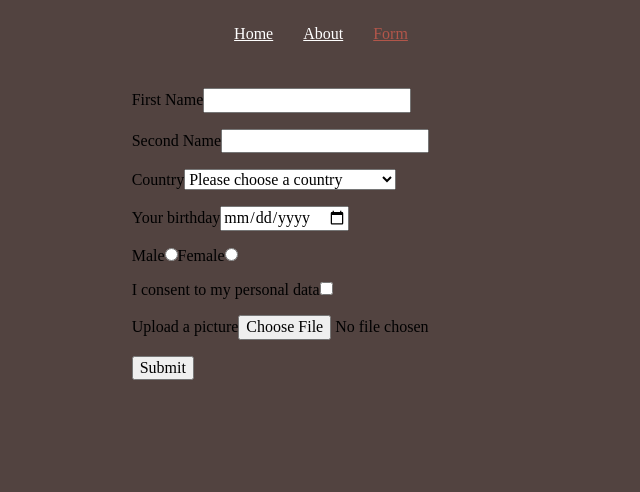
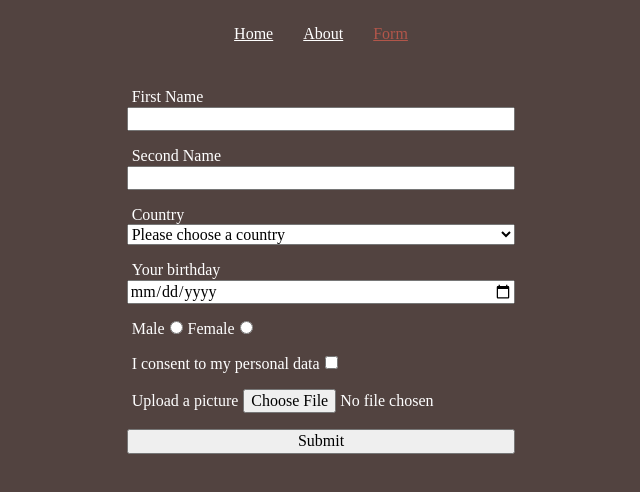
Before and after one commit to denismezhenin/rs-react-projesct, a React (Vite) app: page /form in a window 1280 px wide. Shown: the top 492 px of the page, without its empty margins (319-959 px from the left). Built offline with nearby package versions, Linux system fonts and the light colour scheme.

Commit message:
fix: lint errors

```diff
--- a/src/components/form/formLayout.tsx
+++ b/src/components/form/formLayout.tsx
@@ -1,7 +1,13 @@
 import React, { RefObject } from "react";
-import { ChangeEvent, Component } from "react";
-import { MySearchProps } from "../../constants/constants";
-import FormCard from "./foarmCard";
+import { Component } from "react";
+import {
+  IFormCard,
+  IErrorObject,
+  errorObject,
+  IValidation,
+  IValidatedData,
+} from "../../constants/constants";
+import FormCard from "./formCard";
 import {
   FirstName,
   SecondName,
@@ -13,88 +19,101 @@ import {
 } from "./inputs";
 import { VALIDATION } from "./validation";
 
-class FormLayout extends Component<Record<string, never>> {
+class FormLayout extends Component<
+  Record<string, never>,
+  { cards: Array<IFormCard>; errors: IErrorObject }
+> {
   Form: RefObject<HTMLFormElement>;
   constructor(props: Record<string, never>) {
     super(props);
     this.Form = React.createRef();
-    this.state = { cards: [], errors: {} };
+    this.state = {
+      cards: [],
+      errors: errorObject,
+    };
   }
 
   handleSubmit = (e: React.FormEvent<HTMLFormElement>) => {
     e.preventDefault();
-    // console.log(this.Form.current)
+    if (!(this.Form.current instanceof HTMLFormElement)) return;
     const formData = new FormData(this.Form.current);
-    // const id = this.state.cards
-    const card = {
+    const card: IFormCard = {
       id: this.state.cards.length,
       sex: "",
+      firstName: "",
+      secondName: "",
+      country: "",
+      birthday: "",
+      agree: "",
+      image: "",
     };
-    // console.log(formData.entries())
     for (const [key, value] of formData) {
-      if (key === "file") {
-        // console.log(value.name)
+      if (key === "file" && value instanceof File) {
         card["image"] = value.name ? URL.createObjectURL(value) : "";
       } else {
         card[key] = value;
       }
     }
-    const error = this.getErrorFields(card)
-    console.log(card)
-    // console.log(error)
-    // console.log(Object.values(error).flat().length)
+    const error: IErrorObject = this.getErrors(card);
     if (Object.values(error).flat().length) {
       this.setState((prev) => ({ ...prev, errors: error }));
     } else {
-      this.setState((prev) => ({ ...prev }))
+      this.setState((prev) => ({ ...prev, errors: errorObject }));
       this.state.cards.push(card);
       this.Form.current?.reset();
     }
-    // this.setState((prev) => ({ ...prev, errors: error }));
-    setTimeout(() => console.log(this.state), 0)
-    // // this.state.cards.push(card);
-    // // console.log(this.state)
-    // this.Form.current?.reset()
-    // console.log(card)
-    // console.log(this.getErrorFields(card))
+  };
 
-    // console.log(data.values())
-    // for (const value of data.values()) {
-    //   console.log(value)
-    //   // console.log(1);
-    // }
-  };
-  // cards = this.state.cards.map((item) => {
-  //   return <FormCard key={item.id} {...item} />;
-  // });
-  getErrorFields = (form) =>
-  Object.keys(form).reduce((acc, key) => {
-    if (!VALIDATION[key]) return acc;
+  getErrors = (form: IFormCard) =>
+    Object.keys(form).reduce((acc, key) => {
+      if (!VALIDATION[key as keyof typeof VALIDATION]) return acc;
+      const errorsPerField = VALIDATION[key as keyof typeof VALIDATION]
+        .map((validation: IValidation) => {
+          return {
+            isValid: validation.isValid(form[key] as string),
+            message: validation.message,
+          };
+        })
+        .filter((errorPerField: IValidatedData) => !errorPerField.isValid);
 
-    const errorsPerField = VALIDATION[key]
-      // get a list of potential errors for each field
-      // by running through all the checks
-      .map((validation) => ({
-        isValid: validation.isValid(form[key]),
-        message: validation.message,
-      }))
-      // only keep the errors
-      .filter((errorPerField) => !errorPerField.isValid);
-
-    return { ...acc, [key]: errorsPerField };
-  }, {});
+      return { ...acc, [key]: errorsPerField };
+    }, {});
 
   render() {
     return (
       <>
-        <form onSubmit={this.handleSubmit} ref={this.Form}>
-          {this.state.errors.firstName ? <FirstName {...this.state.errors.firstName} /> : <FirstName /> }
-          {this.state.errors.secondName ? <SecondName {...this.state.errors.secondName} /> : <SecondName /> }
-          {this.state.errors.country ? <Country {...this.state.errors.country} /> : <Country /> }
-          {this.state.errors.birthday ? <Birthday {...this.state.errors.birthday} /> : <Birthday /> }
-          {this.state.errors.sex ? <Sex {...this.state.errors.sex} /> : <Sex /> }
-          <Agreement />
-          {this.state.errors.image ? <FileUpload {...this.state.errors.image} /> : <FileUpload /> }
+        <form onSubmit={this.handleSubmit} ref={this.Form} className="form">
+          {this.state.errors.firstName!.length > 0 ? (
+            <FirstName message={this.state.errors.firstName![0].message} />
+          ) : (
+            <FirstName message="" />
+          )}
+          {this.state.errors.secondName!.length > 0 ? (
+            <SecondName message={this.state.errors.secondName![0].message} />
+          ) : (
+            <SecondName message="" />
+          )}
+          {this.state.errors.country!.length > 0 ? (
+            <Country message={this.state.errors.country![0].message} />
+          ) : (
+            <Country message="" />
+          )}
+          {this.state.errors.birthday!.length > 0 ? (
+            <Birthday message={this.state.errors.birthday![0].message} />
+          ) : (
+            <Birthday message="" />
+          )}
+          {this.state.errors.sex!.length > 0 ? (
+            <Sex message={this.state.errors.sex![0].message} />
+          ) : (
+            <Sex message="" />
+          )}
+          <Agreement message="" />
+          {this.state.errors.image!.length > 0 ? (
+            <FileUpload message={this.state.errors.image![0].message} />
+          ) : (
+            <FileUpload message="" />
+          )}
           <button>Submit</button>
         </form>
         <ul className="product-list list card-mode">
@@ -110,6 +129,3 @@ class FormLayout extends Component<Record<string, never>> {
 }
 
 export default FormLayout;
-// function cards(cards: any, arg1: never[]) {
-//   throw new Error("Function not implemented.");
-// }
--- a/src/components/form/inputs.tsx
+++ b/src/components/form/inputs.tsx
@@ -1,102 +1,126 @@
 import { Component } from "react";
+import { FormInputProps } from "../../constants/constants";
 import { country_list } from "./countyList";
 
-export class FirstName extends Component {
+export class FirstName extends Component<FormInputProps> {
   render() {
-    const error = this.props ? this.props[0] : null;
+    const error = this.props ? this.props.message : null;
     return (
-      <>
+      <div className="">
         <label htmlFor="firstName">First Name</label>
-        <input type="text" name="firstName" />
-        <p>{error ? error.message : null}</p>
-      </>
-    );
-  }
-}
-
-export class SecondName extends Component {
-  render() {
-    const error = this.props ? this.props[0] : null;
-    return (
-      <div>
-        <label htmlFor="secondName" >Second Name</label>
-        <input type="text" name="secondName"  />
-        <p>{error ? error.message : null}</p>
+        <input
+          type="text"
+          name="firstName"
+          className={error ? "invalid" : ""}
+        />
+        <p className="error">{error ? error : null}</p>
       </div>
     );
   }
 }
 
-export class Country extends Component {
+export class SecondName extends Component<FormInputProps> {
+  render() {
+    const error = this.props ? this.props.message : null;
+    return (
+      <div>
+        <label htmlFor="secondName">Second Name</label>
+        <input
+          type="text"
+          name="secondName"
+          className={error ? "invalid" : ""}
+        />
+        <p className="error">{error ? error : null}</p>
+      </div>
+    );
+  }
+}
+
+export class Country extends Component<FormInputProps> {
   countries = country_list.map((el, index) => (
     <option key={index} value={el}>
       {el}
     </option>
   ));
   render() {
-    const error = this.props ? this.props[0] : null;
+    const error = this.props ? this.props.message : null;
     return (
       <div>
         <label htmlFor="country">Country</label>
-        <select name="country">
+        <select name="country" className={error ? "invalid" : ""}>
           <option value="">Please choose a country</option>
           {this.countries}
         </select>
-        <p>{error ? error.message : null}</p>
+        <p className="error">{error ? error : null}</p>
       </div>
     );
   }
 }
 
-export class Birthday extends Component {
+export class Birthday extends Component<FormInputProps> {
   render() {
-    const error = this.props ? this.props[0] : null;
+    const error = this.props ? this.props.message : null;
     return (
       <div>
         <label htmlFor="birthday">Your birthday</label>
-        <input type="date" name="birthday" />
-        <p>{error ? error.message : null}</p>
+        <input type="date" name="birthday" className={error ? "invalid" : ""} />
+        <p className="error">{error ? error : null}</p>
       </div>
     );
   }
 }
 
-export class Sex extends Component {
+export class Sex extends Component<FormInputProps> {
   render() {
-    const error = this.props ? this.props[0] : null;
+    const error = this.props ? this.props.message : null;
     return (
       <div>
         <label htmlFor="male">Male</label>
-        <input type="radio" name="sex" value="male" />
+        <input
+          type="radio"
+          name="sex"
+          value="male"
+          className={error ? "invalid" : ""}
+        />
         <label htmlFor="female">Female</label>
-        <input type="radio" name="sex" value="female" />
-        <p>{error ? error.message : null}</p>
+        <input
+          type="radio"
+          name="sex"
+          value="female"
+          className={error ? "invalid" : ""}
+        />
+        <p className="error">{error ? error : null}</p>
       </div>
     );
   }
 }
 
-export class Agreement extends Component {
+export class Agreement extends Component<FormInputProps> {
   render() {
-    const error = this.props ? this.props[0] : null;
+    const error = this.props ? this.props.message : null;
     return (
       <div>
         <label htmlFor="agree">I consent to my personal data</label>
         <input type="checkbox" name="agree" />
-        <p>{error ? error.message : null}</p>
+        <p className="error">{error ? error : null}</p>
       </div>
     );
   }
 }
 
-export class FileUpload extends Component {
+export class FileUpload extends Component<FormInputProps> {
   render() {
-    const error = this.props ? this.props[0] : null;
+    const error = this.props ? this.props.message : null;
     return (
       <div>
         <label htmlFor="file">Upload a picture</label>
-        <input type="file" name="file" accept="image/*" />
-        <p>{error ? error.message : null}</p>
+        <input
+          type="file"
+          name="file"
+          accept="image/*"
+          className={error ? "invalid" : ""}
+        />
+        <p className="error">{error ? error : null}</p>
       </div>
     );
   }
--- a/src/components/form/validation.ts
+++ b/src/components/form/validation.ts
@@ -6,7 +6,7 @@ export const VALIDATION = {
     },
     {
       isValid: (value: string) => /^[a-z ,.'-]+$/i.test(value),
-      message: "Needs to be an email.",
+      message: "Needs to be written in latin letters",
     },
   ],
   secondName: [
@@ -16,7 +16,7 @@ export const VALIDATION = {
     },
     {
       isValid: (value: string) => /^[a-z ,.'-]+$/i.test(value),
-      message: "Needs to be an email.",
+      message: "Needs to be written in latin letters",
     },
   ],
   birthday: [
--- a/src/components/search.tsx
+++ b/src/components/search.tsx
@@ -1,8 +1,8 @@
 import { ChangeEvent, Component } from "react";
-import { MySearchProps } from "../constants/constants";
+import { MyProps } from "../constants/constants";
 
-class SearchForm extends Component<MySearchProps, { value: string | null }> {
-  constructor(props: MySearchProps) {
+class SearchForm extends Component<MyProps, { value: string | null }> {
+  constructor(props: MyProps) {
     super(props);
     this.state = localStorage.getItem("search")
       ? { value: localStorage.getItem("search") }
--- /dev/null
+++ b/src/styles/components/_form.scss
@@ -0,0 +1,26 @@
+.form {
+  display: flex;
+  flex-direction: column;
+  justify-content: center;
+  margin: 0 auto;
+  max-width: 390px;
+  color: $text-color;
+
+  label {
+    margin: 5px;
+  }
+
+  input[type="text"], input[type="date"], select {
+    width: 100%;
+  }
+
+
+  .invalid {
+    border: 2px solid red;
+  }
+
+  .error {
+    color: red
+  }
+
+}
--- a/src/styles/style.scss
+++ b/src/styles/style.scss
@@ -11,6 +11,7 @@
   'layouts/header';
 @import
   'components/buttons',
-  'components/search';
+  'components/search',
+  'components/form';
 @import
   'pages/main'
```
Also changed, not shown: src/components/form/formCard.tsx (renamed from src/components/form/foarmCard.tsx, +4 -7 lines), src/constants/constants.ts (+61 -1 lines), src/pages/form.tsx (+0 -7 lines), src/styles/pages/_main.scss (+8 -0 lines), src/styles/components/_search.scss (renamed from src/styles/components/search.scss).
